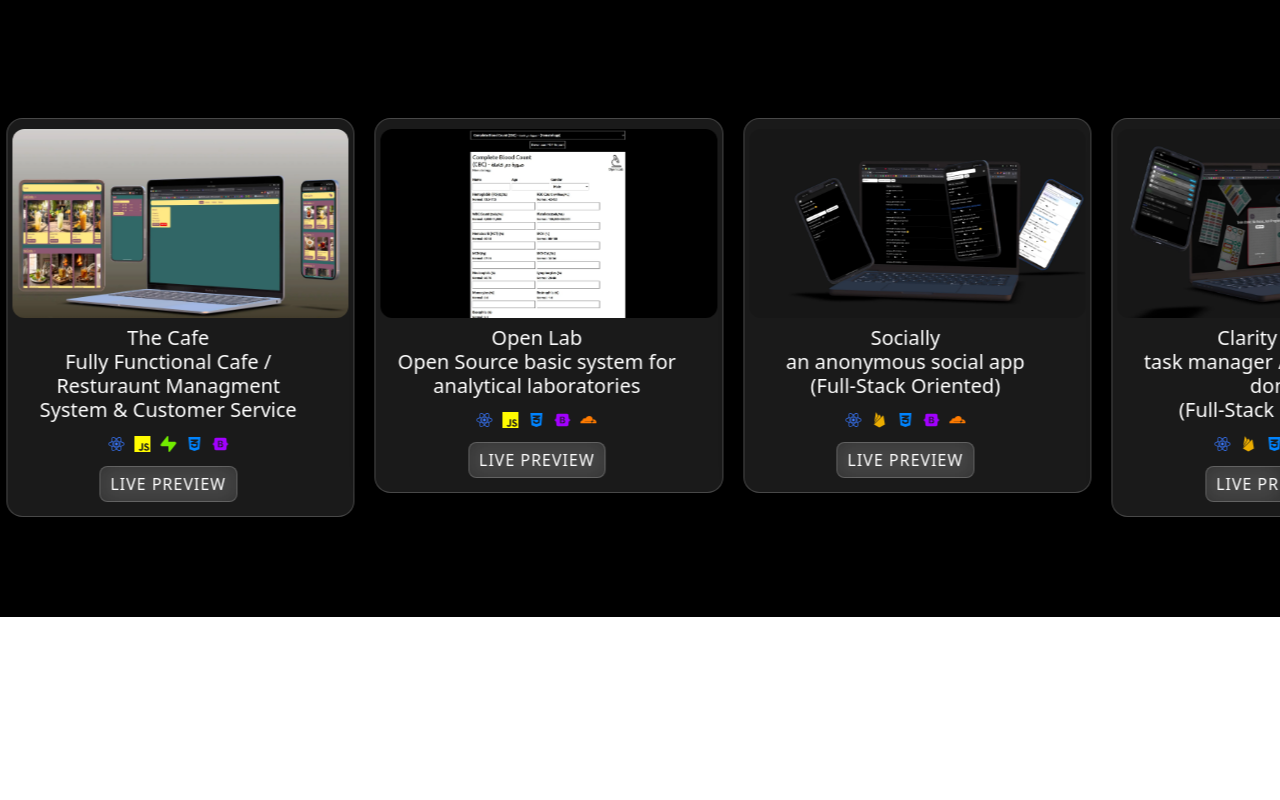
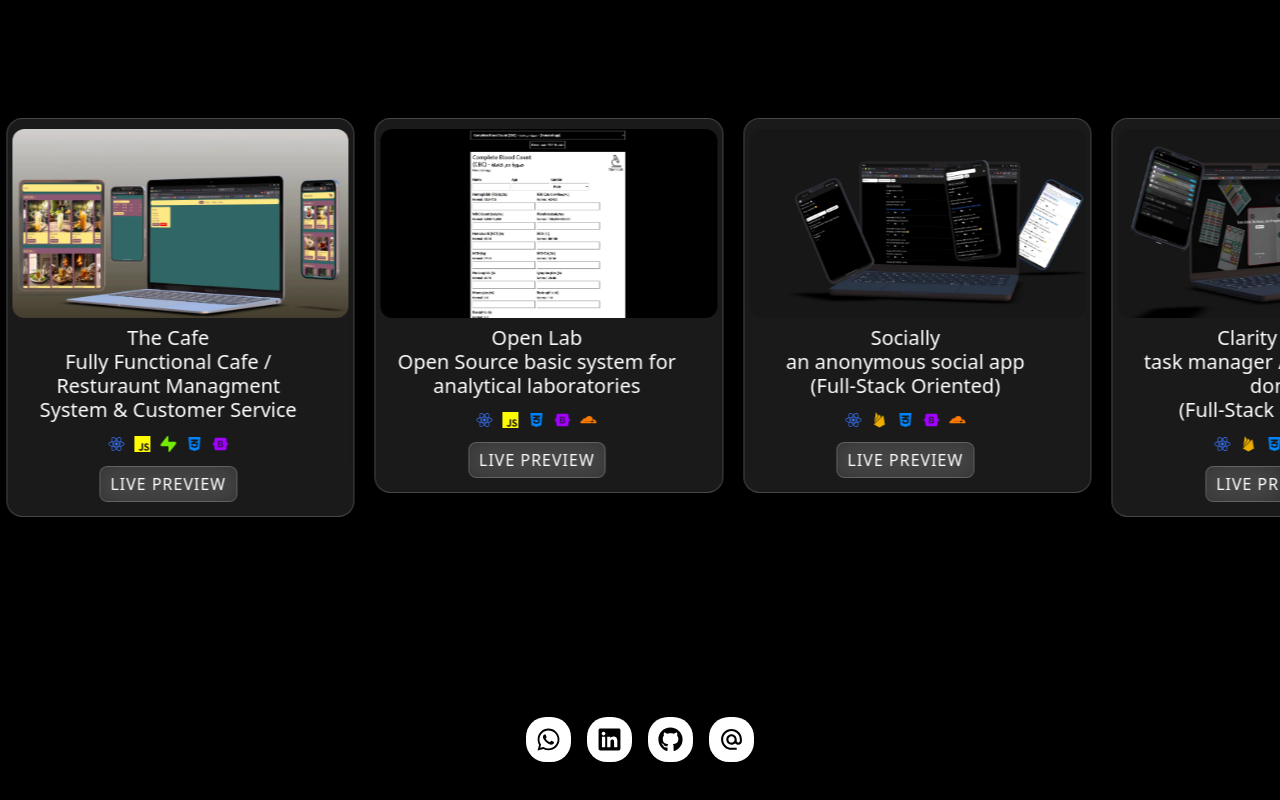
Before and after one commit to a-elshennawy/portfolio-NextJS, a Next.js app: page / in a window 1280 px wide. Shown: the part 1817-2617 px from the top of the page. Before the commit the page ends 2434 px from the top, so only its background shows below. Built offline with nearby package versions, Linux system fonts and the light colour scheme.

Commit message:
additional section

```diff
--- a/app/page.tsx
+++ b/app/page.tsx
@@ -1,5 +1,6 @@
 "use client";
 import About from "@/components/About/About";
+import { Footer } from "@/components/Footer/Footer";
 import Hero from "@/components/Hero/Hero";
 import NavBar from "@/components/NavBar/NavBar";
 import Projects from "@/components/Projects/Projects";
@@ -19,6 +20,7 @@ export default function Home() {
       <Hero />
       <About />
       <Projects />
+      <Footer />
       <ScrollBar />
     </>
   );
--- /dev/null
+++ b/components/Footer/Footer.module.scss
@@ -0,0 +1,94 @@
+.footer {
+  background-color: #000;
+  padding: 100px 0px;
+
+  .socialItem {
+    padding: 5px;
+    width: fit-content;
+    cursor: pointer;
+    border-radius: 20px;
+
+    a {
+      display: flex;
+      text-align: center;
+      align-content: baseline;
+      text-decoration: none;
+      padding: 5px;
+      border-radius: 20px;
+      font-weight: bolder;
+      font-size: 25px;
+    }
+  }
+
+  .whatsapp {
+    background-color: #fff;
+    transition: all 0.3s ease-in-out;
+
+    a {
+      color: #000;
+      transition: all 0.3s ease-in-out;
+    }
+
+    &:hover {
+      background-color: #33ff00;
+
+      a {
+        color: #fff;
+      }
+    }
+  }
+
+  .linkedin {
+    background-color: #fff;
+    transition: all 0.3s ease-in-out;
+
+    a {
+      color: #000;
+      transition: all 0.3s ease-in-out;
+    }
+
+    &:hover {
+      background-color: #397eff;
+
+      a {
+        color: #fff;
+      }
+    }
+  }
+
+  .github {
+    background-color: #fff;
+    transition: all 0.3s ease-in-out;
+
+    a {
+      color: #000;
+    }
+
+    &:hover {
+      background-color: #000;
+
+      a {
+        color: #fff;
+        transition: all 0.3s ease-in-out;
+      }
+    }
+  }
+
+  .gmail {
+    background-color: #fff;
+    transition: all 0.3s ease-in-out;
+
+    a {
+      color: #000;
+    }
+
+    &:hover {
+      background-color: #fd0000;
+
+      a {
+        color: #fff;
+        transition: all 0.3s ease-in-out;
+      }
+    }
+  }
+}
--- /dev/null
+++ b/components/Footer/Footer.tsx
@@ -0,0 +1,60 @@
+"use client";
+import styles from "./Footer.module.scss";
+import { motion } from "motion/react";
+import { FaGithub, FaLinkedin, FaWhatsapp } from "react-icons/fa";
+import { MdOutlineAlternateEmail } from "react-icons/md";
+
+export const Footer = () => {
+  return (
+    <>
+      <section className={`${styles.footer} text-center`}>
+        <motion.div
+          initial={{ opacity: 0, y: 100 }}
+          whileInView={{ opacity: 1, y: 0 }}
+          transition={{ duration: 0.8 }}
+          viewport={{ once: false, amount: 0.3 }}
+          className="row justify-content-center align-items-center gap-3 m-0"
+        >
+          <div className={`${styles.socialItem} ${styles.whatsapp} col-2`}>
+            <a target="_blank" href="https://wa.me/201033926177">
+              <FaWhatsapp />
+            </a>
+          </div>
+          <div className={`${styles.socialItem} ${styles.linkedin} col-2`}>
+            <a
+              className={`${styles.a}`}
+              target="_blank"
+              href="https://www.linkedin.com/in/shennawyz"
+            >
+              <FaLinkedin />
+            </a>
+          </div>
+          <div className={`${styles.socialItem} ${styles.github} col-2`}>
+            <a
+              className={`${styles.a}`}
+              target="_blank"
+              href="https://github.com/a-elshennawy"
+            >
+              <FaGithub />
+            </a>
+          </div>
+          <div className={`${styles.socialItem} ${styles.gmail} col-2`}>
+            <a
+              className={`${styles.a}`}
+              href="mailto:ahmedshennawy997@gmail.com"
+              onClick={(e) => {
+                window.open(
+                  "https://mail.google.com/mail/?view=cm&to=ahmedshennawy997@gmail.com",
+                  "_blank"
+                );
+                e.preventDefault();
+              }}
+            >
+              <MdOutlineAlternateEmail />
+            </a>
+          </div>
+        </motion.div>
+      </section>
+    </>
+  );
+};
--- a/components/Hero/Hero.module.scss
+++ b/components/Hero/Hero.module.scss
@@ -51,8 +51,6 @@
 
         &:hover {
           background-color: #33ff00;
-          box-shadow: 0 0 10px #33ff00;
-          margin: 0px 5px;
 
           a {
             color: #fff;
@@ -71,8 +69,6 @@
 
         &:hover {
           background-color: #397eff;
-          box-shadow: 0 0 10px #397eff;
-          margin: 0px 5px;
 
           a {
             color: #fff;
@@ -90,48 +86,6 @@
 
         &:hover {
           background-color: #000;
-          box-shadow: 0 0 10px #fff;
-          margin: 0px 5px;
-
-          a {
-            color: #fff;
-            transition: all 0.3s ease-in-out;
-          }
-        }
-      }
-
-      .instagram {
-        background-image: linear-gradient(to right, #fff, #fff);
-        transition: all 0.3s ease-in-out;
-
-        a {
-          color: #000;
-        }
-
-        &:hover {
-          background-image: linear-gradient(to right, #ff0000, #c300ff);
-          box-shadow: 0 0 10px #c300ff;
-          margin: 0px 5px;
-
-          a {
-            color: #fff;
-            transition: all 0.3s ease-in-out;
-          }
-        }
-      }
-
-      .discord {
-        background-color: #fff;
-        transition: all 0.3s ease-in-out;
-
-        a {
-          color: #000;
-        }
-
-        &:hover {
-          background-color: #b900d1;
-          box-shadow: 0 0 10px #b900d1;
-          margin: 0px 5px;
 
           a {
             color: #fff;
@@ -150,8 +104,6 @@
 
         &:hover {
           background-color: #fd0000;
-          box-shadow: 0 0 10px #fd0000;
-          margin: 0px 5px;
 
           a {
             color: #fff;
--- a/components/Projects/Projects.tsx
+++ b/components/Projects/Projects.tsx
@@ -26,6 +26,7 @@ const Projects = () => {
       autoplay: {
         delay: 0,
         disableOnInteraction: false,
+        pauseOnMouseEnter: false,
       },
       loop: true,
       grabCursor: true,
@@ -42,6 +43,11 @@ const Projects = () => {
         1024: {
           slidesPerView: 3.5,
           spaceBetween: 24,
+        },
+      },
+      on: {
+        touchEnd: function () {
+          swiper.autoplay.start();
         },
       },
     });
```
